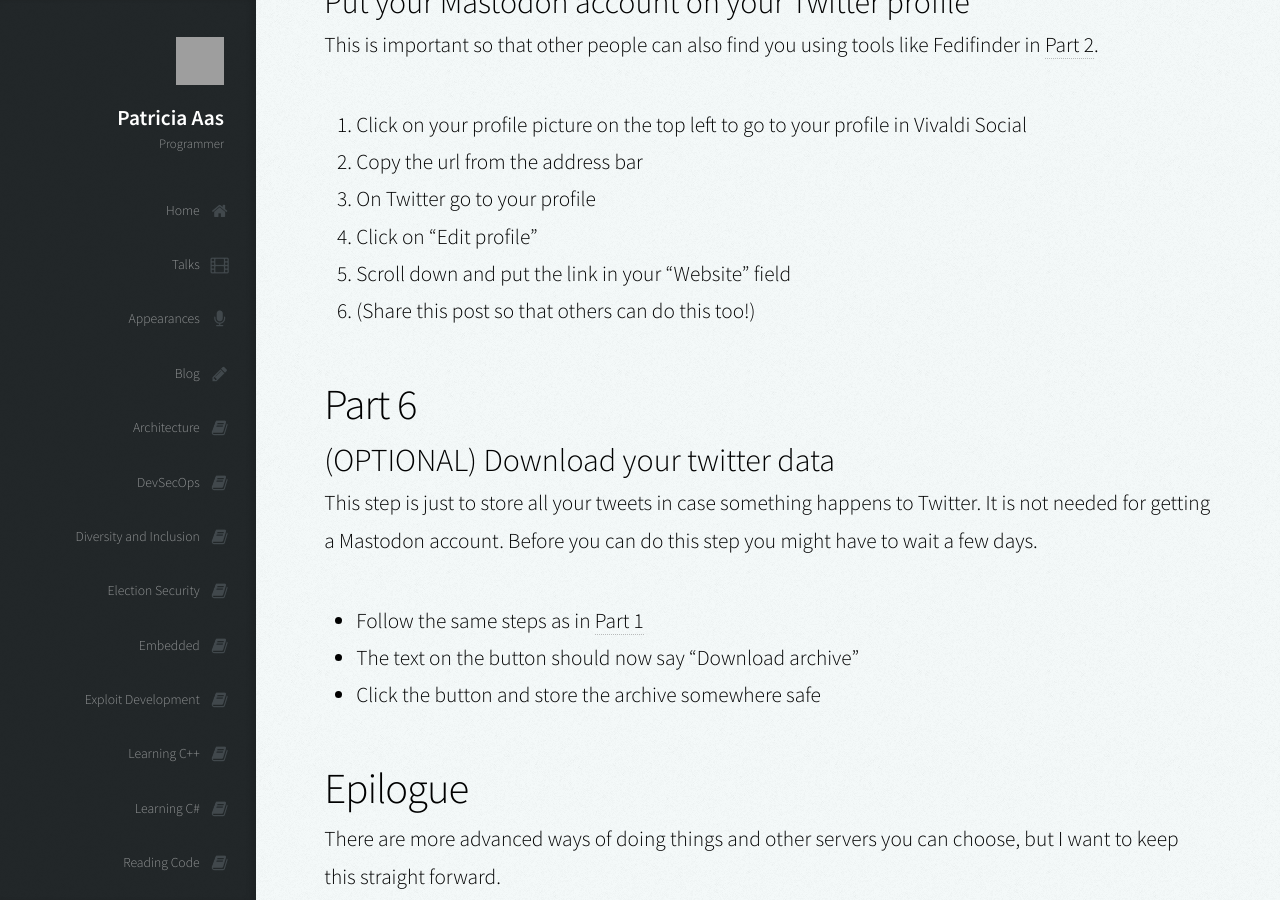
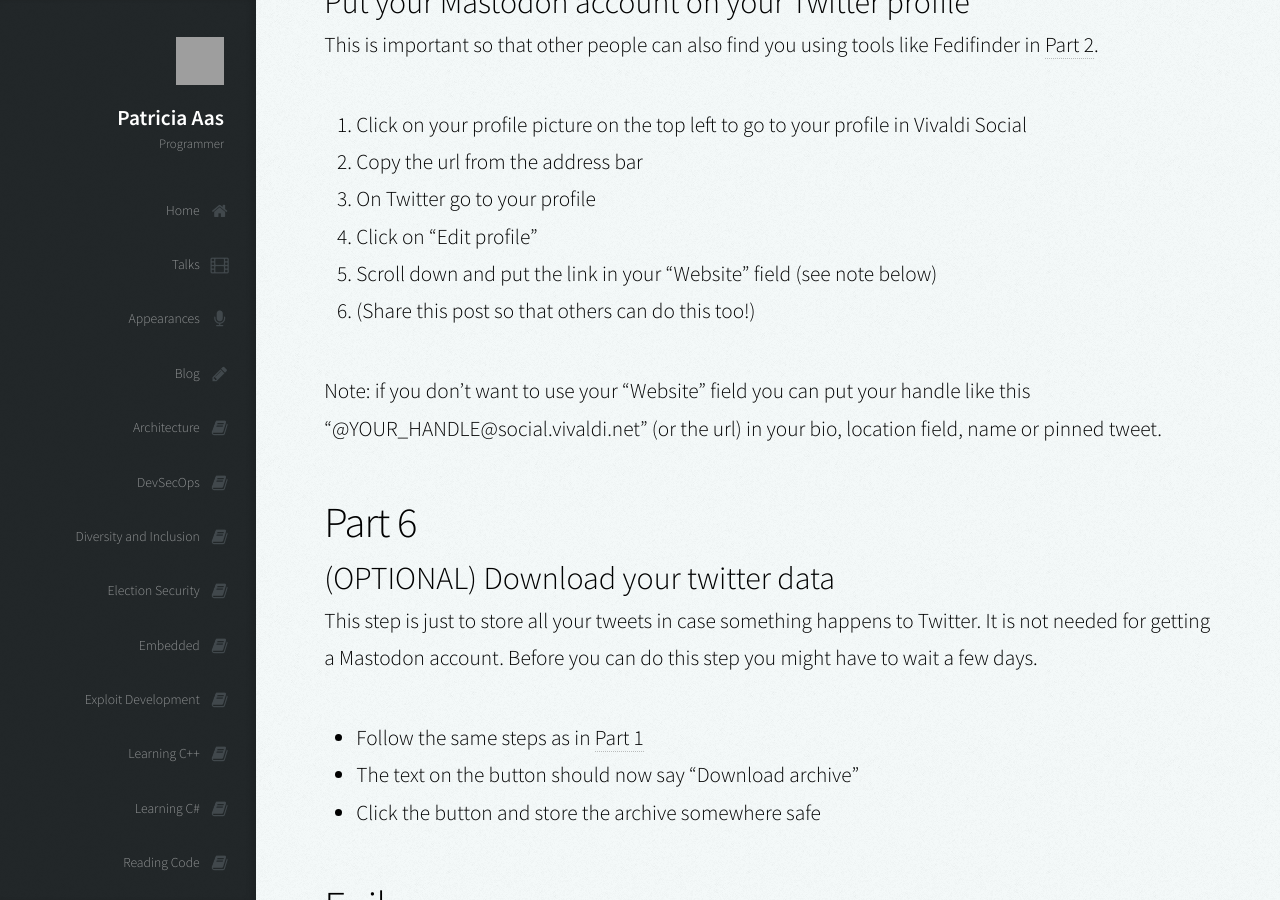
Before and after one commit to patricia-gallardo/patricia-gallardo.github.io, a Jekyll site: the page built from _posts/2022-11-18-twitter_off_ramp.md, in a window 1280 px wide and 900 px high, scrolled down 2614 px. Built offline with Jekyll 4.4.1, drawn with Linux system fonts in a browser that asks for light colours; nearby versions of some CDN libraries; grey boxes are pictures that could not be loaded.

Commit message:
Add note on where to put the Mastodon handle on Twitter

```diff
--- a/_posts/2022-11-18-twitter_off_ramp.md
+++ b/_posts/2022-11-18-twitter_off_ramp.md
@@ -78,8 +78,11 @@
 2. Copy the url from the address bar
 3. On Twitter go to your profile
 4. Click on "Edit profile"
-5. Scroll down and put the link in your "Website" field
+5. Scroll down and put the link in your "Website" field (see note below)
 6. (Share this post so that others can do this too!)
+
+Note: if you don't want to use your "Website" field you can put your handle like this "@YOUR_HANDLE@social.vivaldi.net"
+(or the url) in your bio, location field, name or pinned tweet.
 
 ## Part 6
 
```
